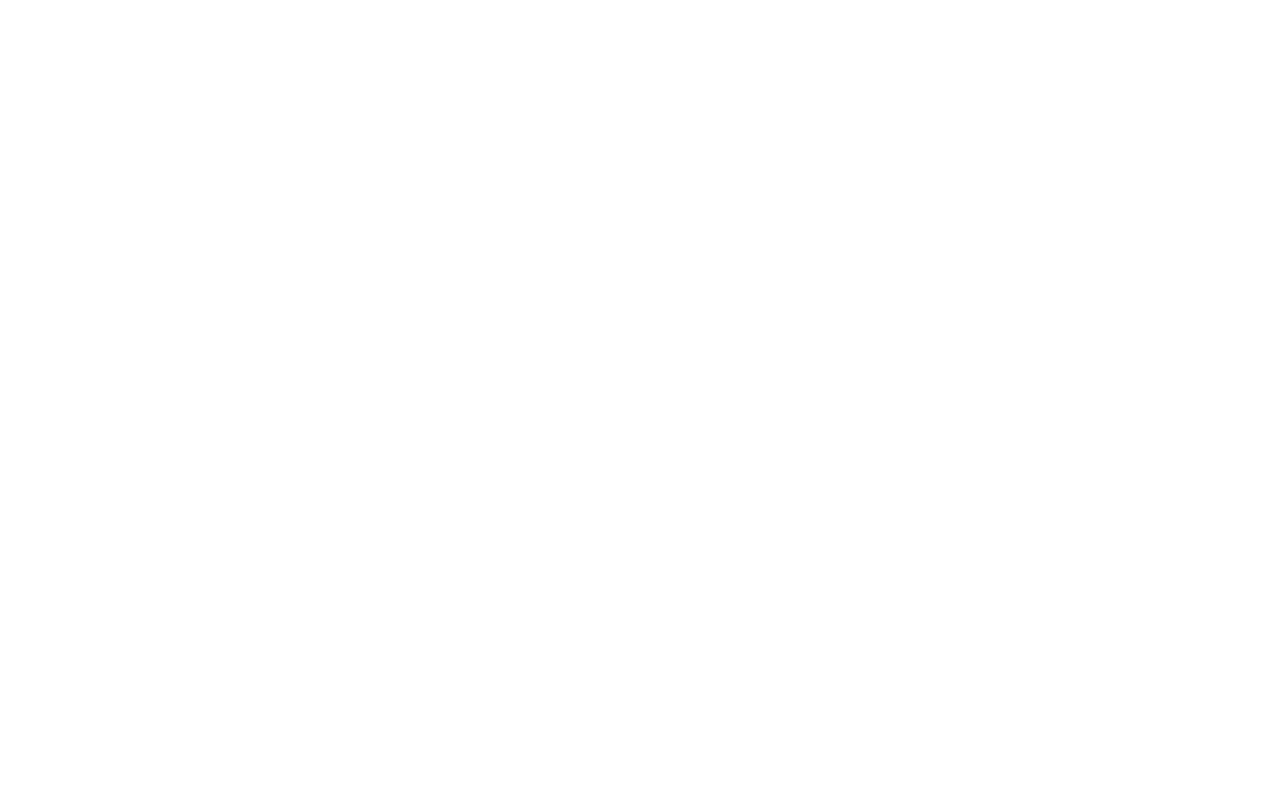
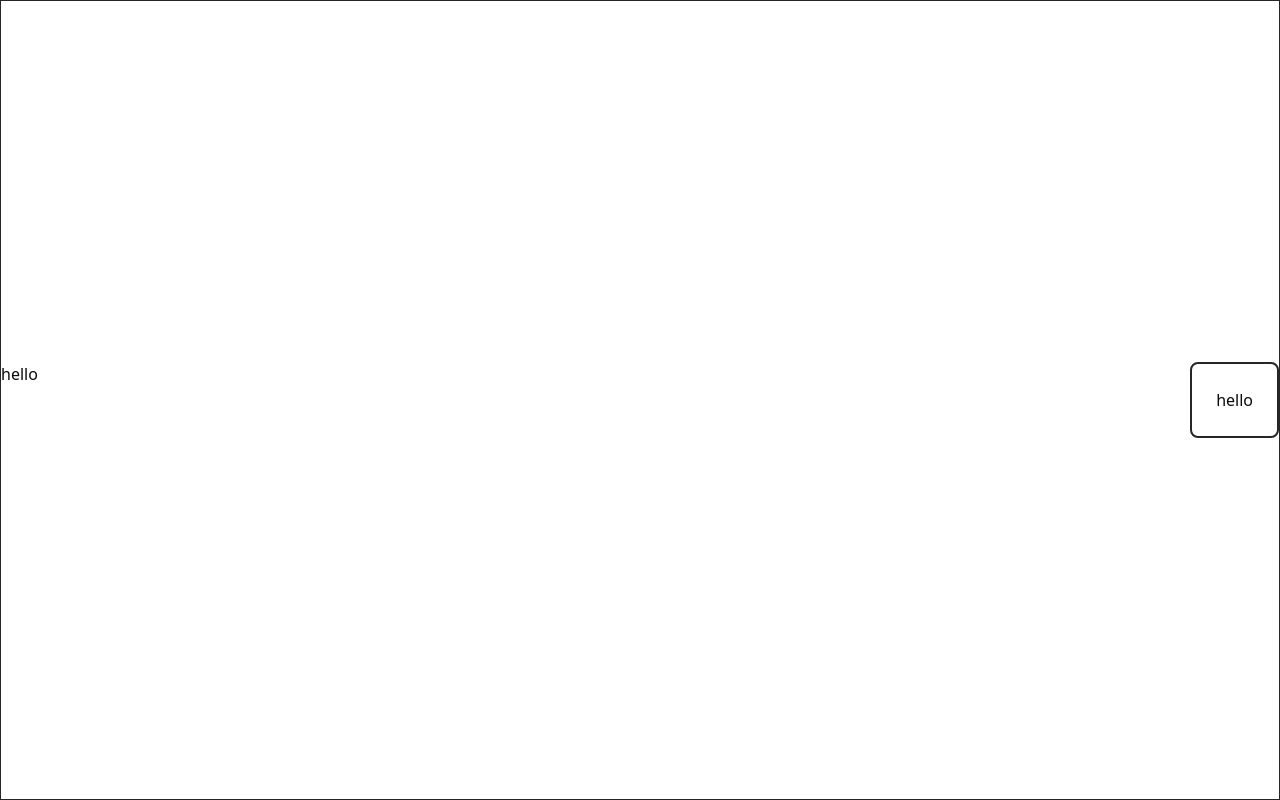
Before and after one commit to fabicons/fabicons.dev, a Next.js app: page / in a window 1280 px wide. Built offline with nearby package versions, Linux system fonts and the light colour scheme.

Commit message:
grid template areas

```diff
--- /dev/null
+++ b/src/app/(root)/layout.tsx
@@ -0,0 +1,41 @@
+import Navbar from '@/components/Navbar'
+// import { ThemeToggle } from '@/components/theme-toggle'
+
+export default function Layout({
+  children,
+}: Readonly<{
+  children: React.ReactNode
+}>) {
+  return (
+    <>
+      <main className="container min-h-screen mx-auto grid border">
+        <div
+          className="grid gap-6 "
+          style={{
+            gridTemplateRows: '1fr auto 1fr',
+            gridTemplateColumns: '1fr auto',
+            gridTemplateAreas: `
+              "empty-top empty-top"
+              "content navbar"
+              "empty-bottom empty-bottom"
+            `,
+          }}
+        >
+          {/* Empty top row for spacing */}
+          <div style={{ gridArea: 'empty-top' }}></div>
+
+          {/* Content row */}
+          <div style={{ gridArea: 'content' }} className="w-full">
+            {children}
+          </div>
+          <div style={{ gridArea: 'navbar', width: 'fit-content' }}>
+            <Navbar />
+          </div>
+
+          {/* Empty bottom row for spacing */}
+          <div style={{ gridArea: 'empty-bottom' }}></div>
+        </div>
+      </main>
+    </>
+  )
+}
--- a/src/app/page.tsx
+++ b/src/app/(root)/page.tsx
@@ -2,6 +2,6 @@
 
 export default function Home() {
   return (
-    <div></div>
+    <> hello</>
   )
 }
--- a/src/app/globals.css
+++ b/src/app/globals.css
@@ -1,4 +1,4 @@
-@import "tailwindcss";
+@import 'tailwindcss';
 
 @plugin "tailwindcss-animate";
 
@@ -43,9 +43,14 @@
   --radius-md: calc(var(--radius) - 2px);
   --radius-lg: var(--radius);
   --radius-xl: calc(var(--radius) + 4px);
+
+
+
 }
 
 :root {
+  --background: oklch(1 0 0);
+  --foreground: oklch(0.145 0 0);
   --card: oklch(1 0 0);
   --card-foreground: oklch(0.145 0 0);
   --popover: oklch(1 0 0);
@@ -60,7 +65,7 @@
   --accent-foreground: oklch(0.205 0 0);
   --destructive: oklch(0.577 0.245 27.325);
   --destructive-foreground: oklch(0.577 0.245 27.325);
-  --border: oklch(0.922 0 0);
+  --border: oklch(0.269 0 0);
   --input: oklch(0.922 0 0);
   --ring: oklch(0.708 0 0);
   --chart-1: oklch(0.646 0.222 41.116);
@@ -77,8 +82,6 @@
   --sidebar-accent-foreground: oklch(0.205 0 0);
   --sidebar-border: oklch(0.922 0 0);
   --sidebar-ring: oklch(0.708 0 0);
-  --background: oklch(1 0 0);
-  --foreground: oklch(0.145 0 0);
 }
 
 .dark {
@@ -98,7 +101,7 @@
   --accent-foreground: oklch(0.985 0 0);
   --destructive: oklch(0.396 0.141 25.723);
   --destructive-foreground: oklch(0.637 0.237 25.331);
-  --border: oklch(0.269 0 0);
+  --border: oklch(0.922 0 0);
   --input: oklch(0.269 0 0);
   --ring: oklch(0.439 0 0);
   --chart-1: oklch(0.488 0.243 264.376);
--- a/src/app/layout.tsx
+++ b/src/app/layout.tsx
@@ -1,42 +1,43 @@
-import type { Metadata } from "next";
-import { Geist, Geist_Mono } from "next/font/google";
-import { ThemeProvider } from "@/components/providers/theme-provider"
+import type { Metadata } from 'next'
+import { Geist, Geist_Mono } from 'next/font/google'
+import { ThemeProvider } from '@/components/providers/theme-provider'
 
-import "./globals.css";
+import './globals.css'
 
 const geistSans = Geist({
-  variable: "--font-geist-sans",
-  subsets: ["latin"],
-});
+  variable: '--font-geist-sans',
+  subsets: ['latin'],
+})
 
 const geistMono = Geist_Mono({
-  variable: "--font-geist-mono",
-  subsets: ["latin"],
-});
+  variable: '--font-geist-mono',
+  subsets: ['latin'],
+})
 
 export const metadata: Metadata = {
-  title: "fabicons portfolio",
-  description: "frontend developer with emphasis on ui/ux",
-};
+  title: 'fabicons portfolio',
+  description: 'frontend developer with emphasis on ui/ux',
+}
 
 export default function RootLayout({
   children,
 }: Readonly<{
-  children: React.ReactNode;
+  children: React.ReactNode
 }>) {
   return (
     <html lang="en" suppressHydrationWarning>
       <body
-        className={`${geistSans.variable} ${geistMono.variable} antialiased`}
+        className={`${geistSans.variable} ${geistMono.variable} antialiased bg-background`}
       >
-         <ThemeProvider
-            attribute="class"
-            defaultTheme="system"
-            enableSystem
-            disableTransitionOnChange
-          ></ThemeProvider>
-        {children}
+        <ThemeProvider
+          attribute="class"
+          defaultTheme="light"
+          enableSystem
+          disableTransitionOnChange
+        >
+          {children}
+        </ThemeProvider>
       </body>
     </html>
-  );
+  )
 }
--- /dev/null
+++ b/src/components/Navbar.tsx
@@ -0,0 +1,9 @@
+import { Box } from './ui/box'
+
+export default function Navbar() {
+  return (
+    <Box className="">
+      <div className="">hello</div>
+    </Box>
+  )
+}
--- /dev/null
+++ b/src/components/ui/box.tsx
@@ -0,0 +1,23 @@
+import * as React from 'react'
+import { cn } from '@/lib/utils'
+import { Slot } from '@radix-ui/react-slot'
+
+export interface BoxProps extends React.HTMLAttributes<HTMLDivElement> {
+  asChild?: boolean
+}
+
+const Box = React.forwardRef<HTMLDivElement, BoxProps>(
+  ({ className, asChild = false, ...props }, ref) => {
+    const Comp = asChild ? Slot : 'div'
+    return (
+      <Comp
+        className={cn('rounded-md border-2 border-border p-6', className)}
+        ref={ref}
+        {...props}
+      />
+    )
+  }
+)
+Box.displayName = 'Box'
+
+export { Box }
```
